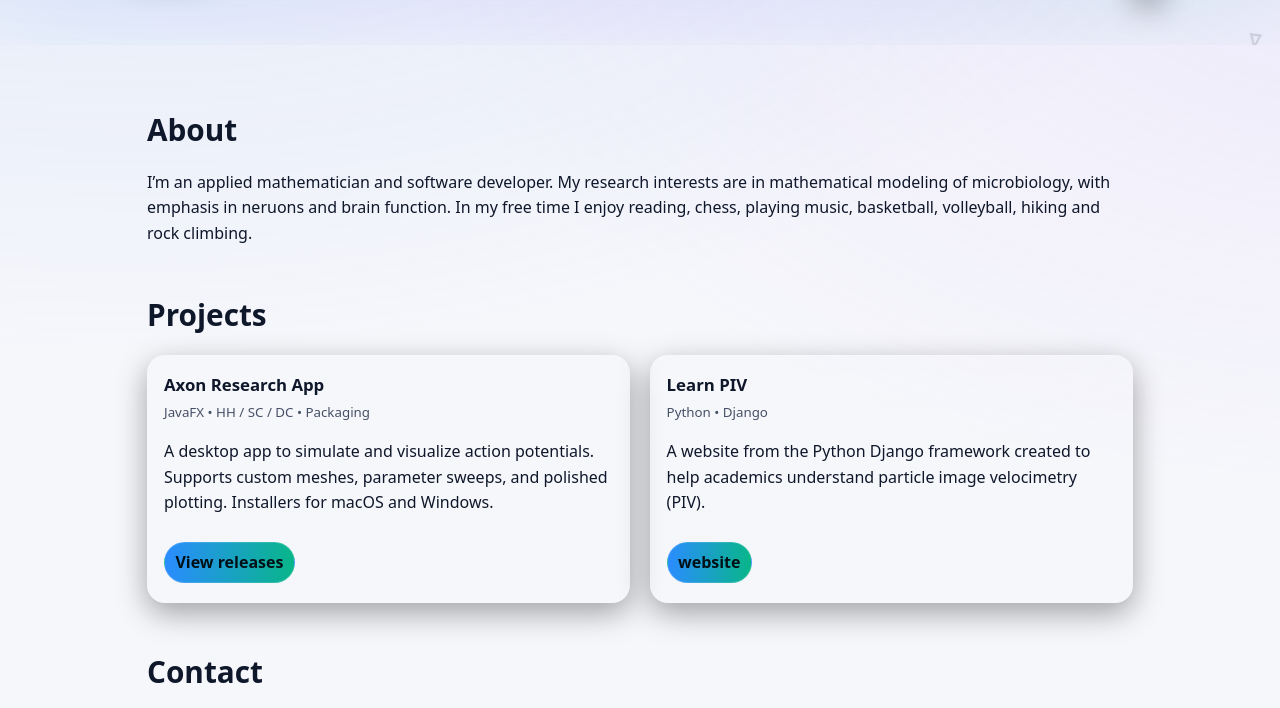
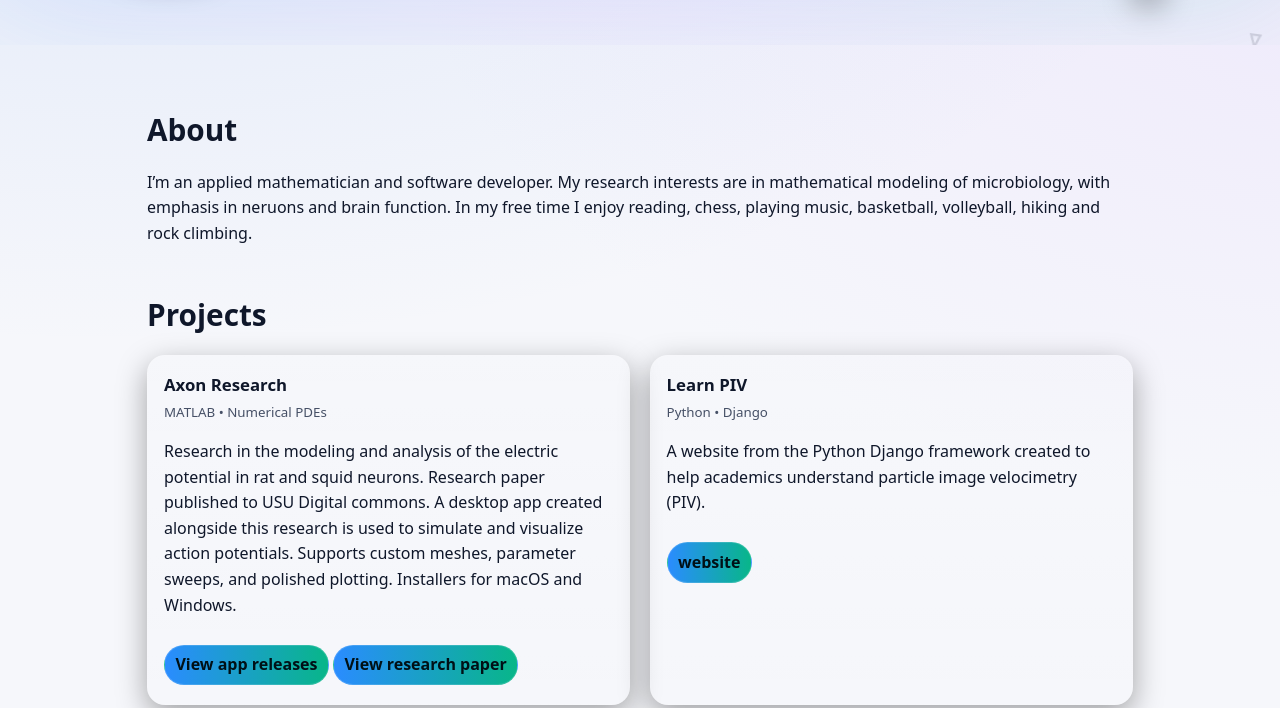
Before and after one commit to Kevin-Jay-Roberts21/Kevin-Jay-Roberts21.github.io, a plain HTML site: page index.html in a window 1280 px wide. Shown: the part 223-931 px from the top of the page. Drawn offline with Linux system fonts and the light colour scheme.

Commit message:
Update index.html

```diff
--- a/index.html
+++ b/index.html
@@ -47,14 +47,16 @@
       <div class="grid">
         <article class="card tilt" tabindex="0">
           <header class="card-head">
-            <h3>Axon Research App</h3>
-            <small>JavaFX • HH / SC / DC • Packaging</small>
+            <h3>Axon Research</h3>
+            <small>MATLAB • Numerical PDEs</small>
           </header>
           <p>
-            A desktop app to simulate and visualize action potentials. Supports custom meshes, parameter sweeps,
-            and polished plotting. Installers for macOS and Windows.
+            Research in the modeling and analysis of the electric potential in rat and squid neurons. Research paper published to USU Digital commons. A desktop
+            app created alongside this research is used to simulate and visualize action potentials. Supports custom meshes, parameter sweeps, and polished plotting.
+            Installers for macOS and Windows.
           </p>
-          <a class="pill" href="https://github.com/Kevin-Jay-Roberts21/axon-research-app-downloads" target="_blank" rel="noopener">View releases</a>
+          <a class="pill" href="https://github.com/Kevin-Jay-Roberts21/axon-research-app-downloads" target="_blank" rel="noopener">View app releases</a>
+          <a class="pill" href="https://digitalcommons.usu.edu/gradreports2023/120/" target="_blank" rel="noopener">View research paper</a>
         </article>
 
         <article class="card tilt" tabindex="0">
@@ -67,6 +69,7 @@
           </p>
           <a class="pill" href="http://www.learnpiv.com/" aria-disabled="true">website</a>
         </article>
+
       </div>
     </section>
 
```
